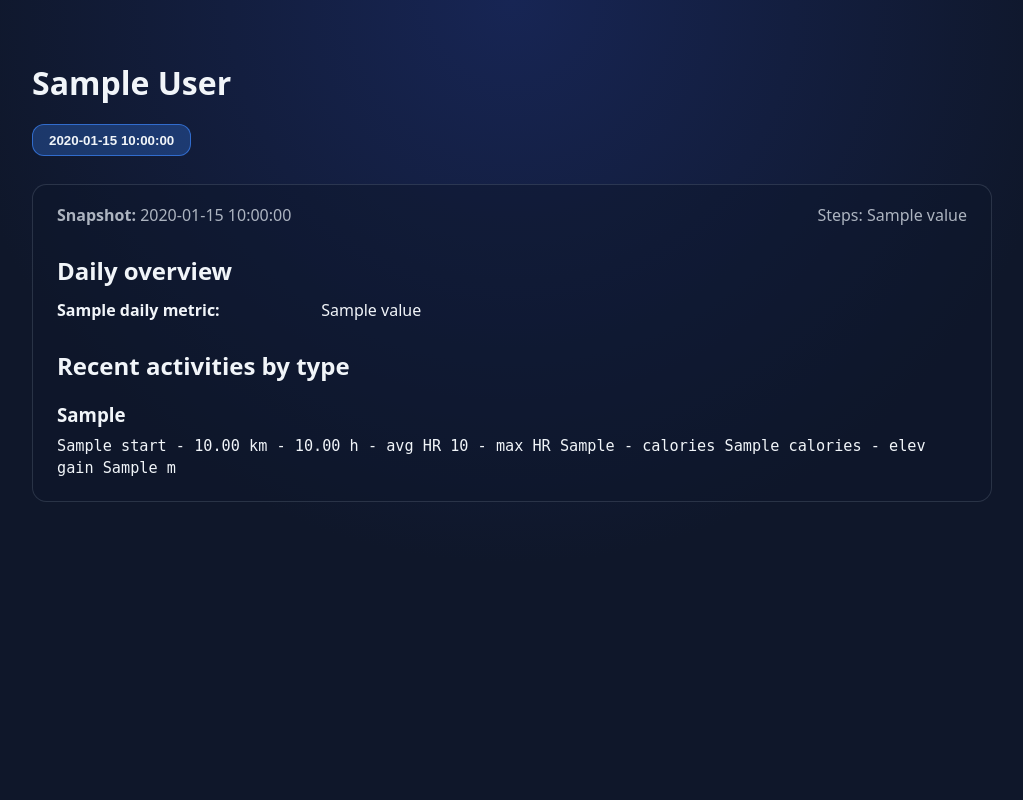
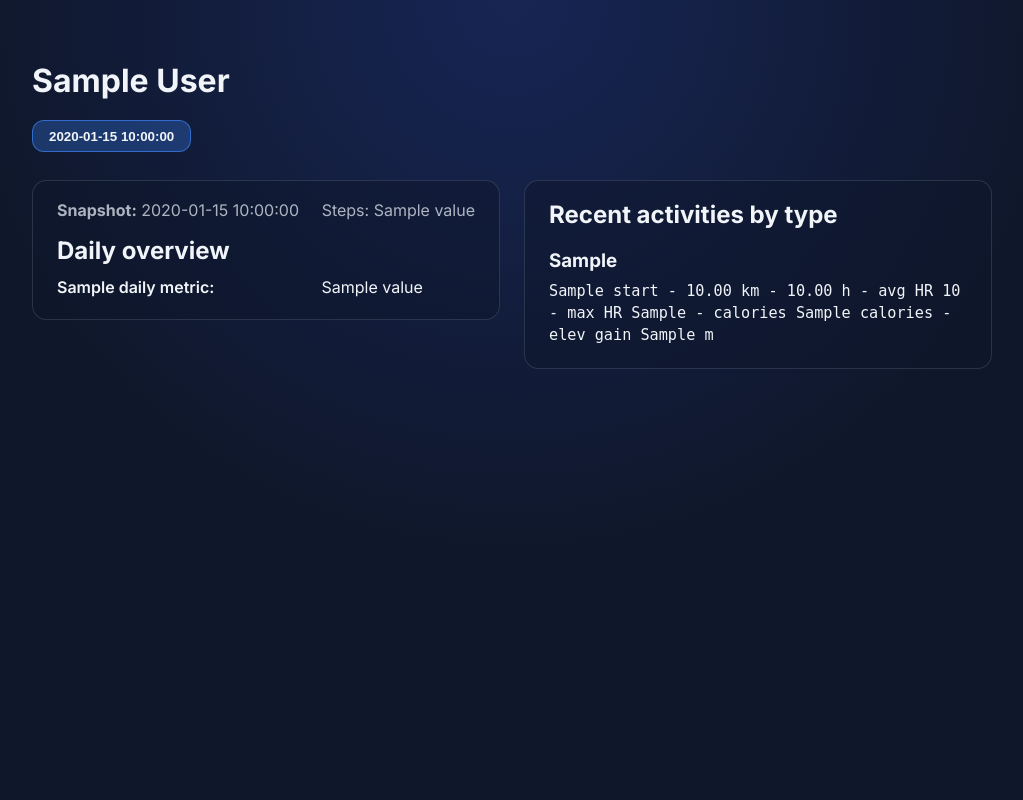
Before and after one commit to HugoOuwerkerk/activetrack, a Flask app: template templates/index.html in a window 1280 px wide. Shown: the whole page, without its empty margins (128-1151 px from the left). Run offline with Flask 3, Linux system fonts and the light colour scheme; the template is opened without the code that fills it: most values are stand-ins (such as "Sample title", 1, 10 or a date in 2020).

Commit message:
small ui changes

```diff
--- a/activetrack/db.py
+++ b/activetrack/db.py
@@ -20,9 +20,6 @@ DB_PATH = Path(os.getenv("ACTIVETRACK_DB_PATH") or DEFAULT_DB_PATH).expanduser()
 def get_connection() -> sqlite3.Connection:
     """
     Return a connection to the SQLite database, creating directories if needed.
-
-    Respects the ``ACTIVETRACK_DB_PATH`` environment variable (e.g. provided via
-    ``.env``); falls back to ``data/activetrack.db`` when unset.
     """
 
     DB_PATH.parent.mkdir(parents=True, exist_ok=True)
@@ -35,7 +32,7 @@ def get_connection() -> sqlite3.Connection:
 def db_session() -> Iterator[sqlite3.Connection]:
     """Context manager that yields a connection and commits on success.
 
-    Typical usage patterns::
+    usage:
 
         # Writing a row
         with db_session() as conn:
--- a/app.py
+++ b/app.py
@@ -84,18 +84,34 @@ def create_app() -> Flask:
                 snapshots=snapshots,
             )
 
-
-        return (
-            render_template(
+        try:
+            overview = fetch_overview()
+            live_snapshot = {
+                "snapshot_date": date.today().isoformat(),
+                "full_name": overview["full_name"],
+                "daily_metrics": overview["daily_metrics"],
+                "activity_groups": overview["activity_groups"],
+            }
+            return render_template(
                 "index.html",
-                full_name="Activetrack",
-                daily_metrics=[],
-                activity_groups={},
-                error_message="no data found",
-                snapshots=[],
-            ),
-            500,
-        )
+                full_name=overview["full_name"],
+                daily_metrics=overview["daily_metrics"],
+                activity_groups=overview["activity_groups"],
+                error_message="Showing live data — no cached snapshots yet.",
+                snapshots=[live_snapshot],
+            )
+        except Exception as error:  # pragma: no cover - surface error to UI
+            return (
+                render_template(
+                    "index.html",
+                    full_name="Activetrack",
+                    daily_metrics=[],
+                    activity_groups={},
+                    error_message=str(error),
+                    snapshots=[],
+                ),
+                500,
+            )
 
 
 
--- a/static/css/style.css
+++ b/static/css/style.css
@@ -1,9 +1,11 @@
+@import url("https://fonts.googleapis.com/css2?family=Inter:wght@400;600;700&display=swap");
+
 :root {
   color-scheme: dark;
 }
 
 body {
-  font-family: system-ui, -apple-system, BlinkMacSystemFont, "Segoe UI", sans-serif;
+  font-family: "Inter", system-ui, -apple-system, BlinkMacSystemFont, "Segoe UI", sans-serif;
   background: radial-gradient(circle at top, #172554, #0f172a 55%);
   color: #f1f5f9;
   margin: 0;
@@ -72,11 +74,25 @@ li + li {
 }
 
 .snapshot-panel {
+  margin-bottom: 1.5rem;
+}
+
+.panel-grid {
+  display: grid;
+  gap: 1.5rem;
+  align-items: start;
+  grid-template-columns: repeat(auto-fit, minmax(280px, 1fr));
+}
+
+.panel-card {
   background: rgba(15, 23, 42, 0.45);
   border: 1px solid rgba(148, 163, 184, 0.2);
   border-radius: 0.9rem;
   padding: 1.2rem 1.5rem 1.4rem;
-  margin-bottom: 1.5rem;
+}
+
+.panel-card h2:first-child {
+  margin-top: 0;
 }
 
 .metric-label {
--- a/templates/index.html
+++ b/templates/index.html
@@ -25,6 +25,8 @@
         <div class="snapshot-panels">
           {% for snapshot in snapshots %}
             <section class="snapshot-panel" data-index="{{ loop.index0 }}" {% if not loop.first %}hidden{% endif %}>
+              <div class="panel-grid">
+                <article class="panel-card snapshot-overview">
                   <div class="snapshot-meta">
                     <span><strong>Snapshot:</strong> {{ snapshot.snapshot_date }}</span>
                     <span>
@@ -49,8 +51,9 @@
                       {% endfor %}
                     </ul>
                   </div>
+                </article>
 
-              <div>
+                <article class="panel-card activities-panel">
                   <h2>Recent activities by type</h2>
                   {% if snapshot.activity_groups %}
                     {% for activity_type, activities in snapshot.activity_groups.items() %}
@@ -80,6 +83,7 @@
                   {% else %}
                     <p>No activity data available.</p>
                   {% endif %}
+                </article>
               </div>
             </section>
           {% endfor %}
```
Lines whose indentation alone changed are shown as unchanged.
